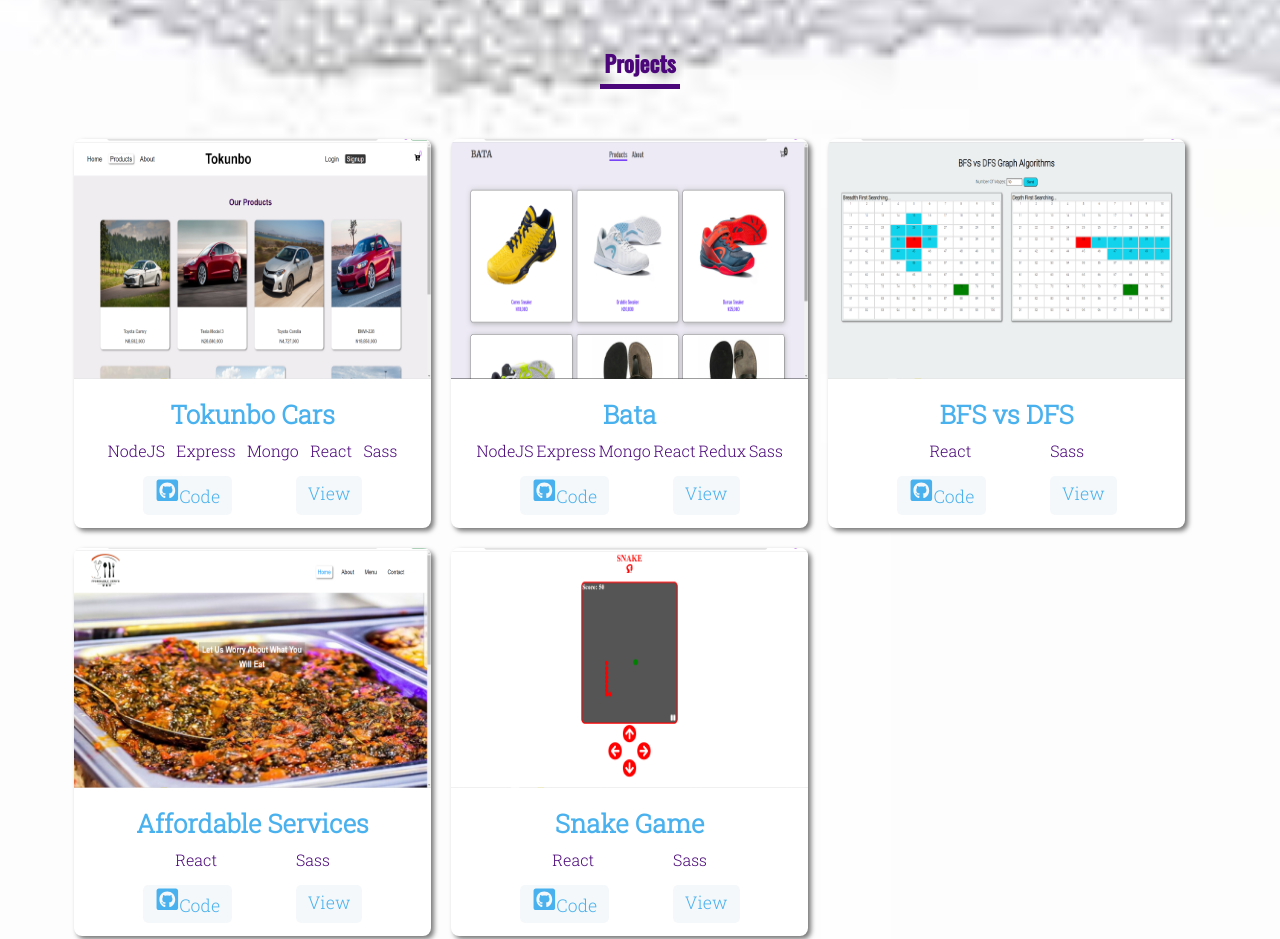
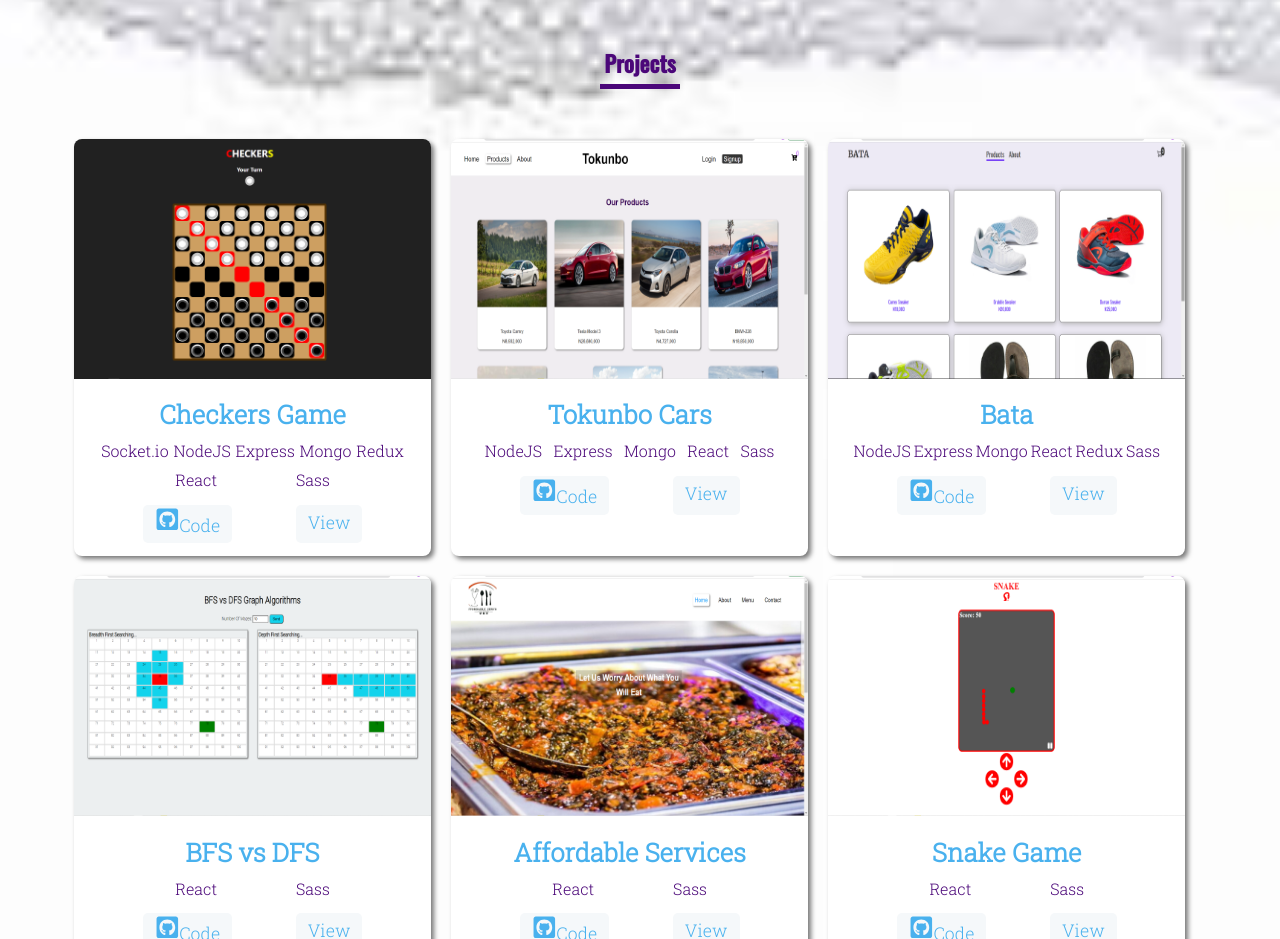
Before and after one commit to thechiefishere/My-Portfolio, a React (Create React App) app: page / in a window 1280 px wide. Shown: the part 1200-2139 px from the top of the page. Built offline with nearby package versions, Linux system fonts and the light colour scheme.

Commit message:
updated projects

```diff
--- a/src/component/Project.js
+++ b/src/component/Project.js
@@ -15,11 +15,11 @@
           })}
         </div>
         <div className="project-links">
-          <a href={repository} className="project-repo">
+          <a href={repository} target="_blank" className="project-repo">
             <FaGithubSquare className="logo" />
             Code
           </a>
-          <a href={site} className="project-repo">
+          <a href={site} target="_blank" className="project-repo">
             View
           </a>
         </div>
--- a/src/data.js
+++ b/src/data.js
@@ -1,6 +1,24 @@
 const projects = [
   {
     id: 1,
+    name: "Checkers Game",
+    img: "/images/checkers.png",
+    site: "https://checkersgame.netlify.app",
+    repository: "https://github.com/thechiefishere/Checkers",
+    type: "Game",
+    featured: true,
+    technologies: [
+      "Socket.io",
+      "NodeJS",
+      "Express",
+      "Mongo",
+      "Redux",
+      "React",
+      "Sass",
+    ],
+  },
+  {
+    id: 2,
     name: "Tokunbo Cars",
     img: "/images/tokunbo.png",
     site: "https://tokunbocars.netlify.app",
@@ -10,7 +28,7 @@
     technologies: ["NodeJS", "Express", "Mongo", "React", "Sass"],
   },
   {
-    id: 2,
+    id: 3,
     name: "Bata",
     img: "/images/bata.png",
     site: "https://buy-bata.netlify.app",
@@ -20,7 +38,7 @@
     technologies: ["NodeJS", "Express", "Mongo", "React", "Redux", "Sass"],
   },
   {
-    id: 3,
+    id: 4,
     name: "BFS vs DFS",
     img: "/images/bfsvsdfs.png",
     site: "https://bfsvsdfs.netlify.app/home",
@@ -30,7 +48,7 @@
     technologies: ["React", "Sass"],
   },
   {
-    id: 4,
+    id: 5,
     name: "Affordable Services",
     img: "/images/affordable.png",
     site: "https://affordableservices.netlify.app/home",
@@ -40,7 +58,7 @@
     technologies: ["React", "Sass"],
   },
   {
-    id: 5,
+    id: 6,
     name: "Snake Game",
     img: "/images/snake.png",
     site: "https://simplesnake-game.netlify.app/home",
@@ -50,7 +68,7 @@
     technologies: ["React", "Sass"],
   },
   {
-    id: 6,
+    id: 7,
     name: "CocktailDb",
     img: "/images/cocktail.png",
     site: "https://github.com/thechiefishere/Cocktails",
@@ -60,7 +78,7 @@
     technologies: ["React", "Sass"],
   },
   {
-    id: 7,
+    id: 8,
     name: "Cart",
     img: "/images/cart.png",
     site: "https://cartsandreducer.netlify.app/",
@@ -70,7 +88,7 @@
     technologies: ["React", "Sass"],
   },
   {
-    id: 8,
+    id: 9,
     name: "Grocery Bud",
     img: "/images/grocery-bud.png",
     site: "https://github.com/thechiefishere/Grocery-Bud",
```
Also changed, not shown: public/images/checkers.png (added).
